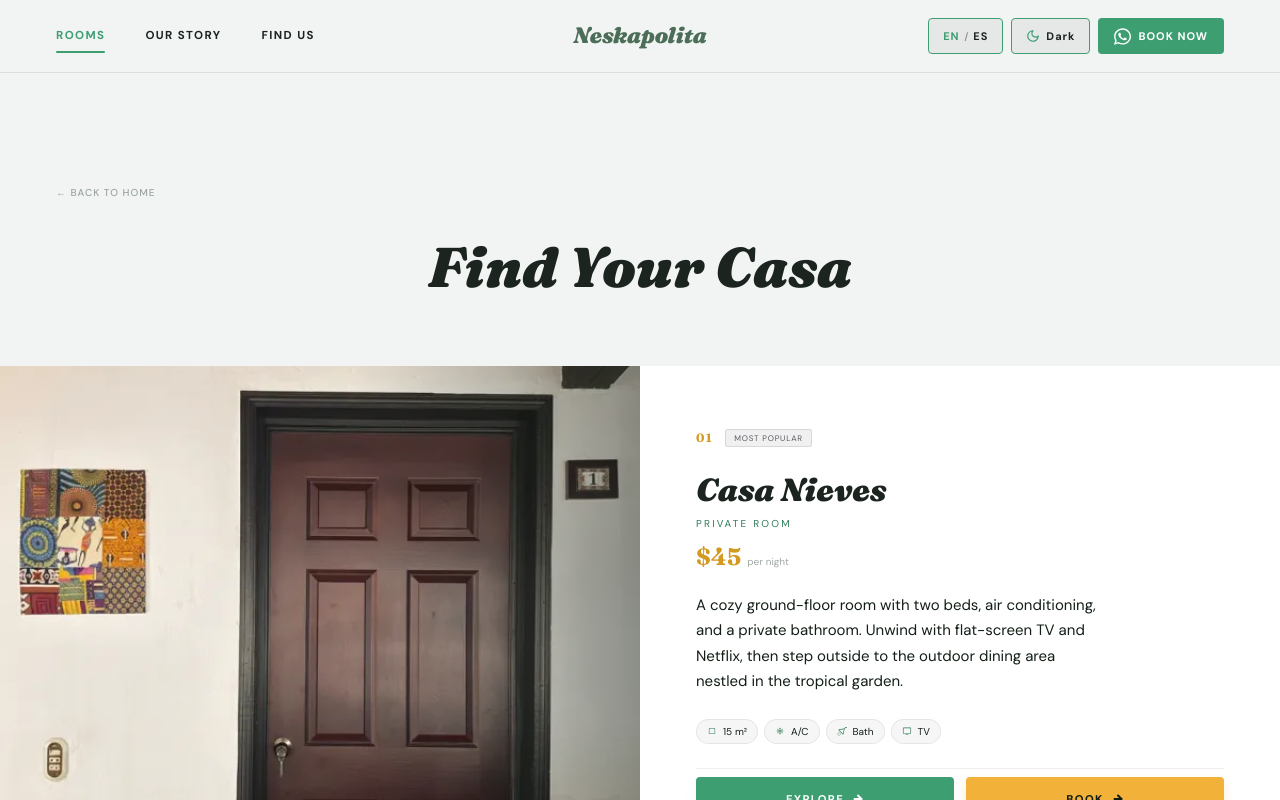
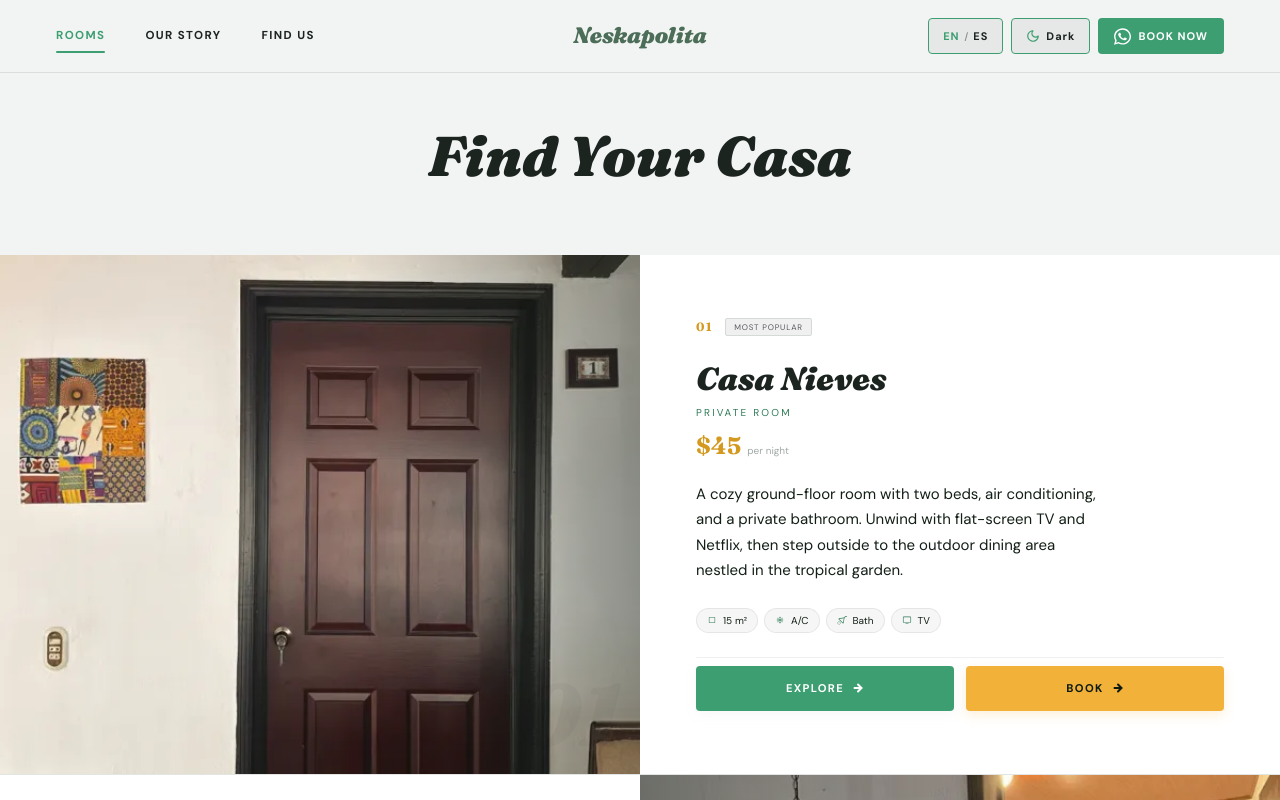
Before and after one commit to eliseomurillo9/neskapolita, a React (Vite) app: page /rooms in a window 1280 px wide. Shown: the top 800 px of the page. Built offline with nearby package versions, Linux system fonts and the light colour scheme.

Commit message:
remote back bottom and fix translations

```diff
--- a/src/app/AppRoutes.tsx
+++ b/src/app/AppRoutes.tsx
@@ -99,7 +99,6 @@ export default function AppRoutes({
             <RoomsPage
               theme={theme}
               rooms={getRooms()}
-              goHome={goHome}
               onOpenModal={setSelectedRoom}
             />
           </motion.div>
--- a/src/app/views/HomePage.tsx
+++ b/src/app/views/HomePage.tsx
@@ -328,7 +328,7 @@ export default function HomePage({
                 <br className="hidden md:block" />
                 <em style={{
                 color: "#3d9e72"
-              }}>{t("story.title_2")}</em>
+              }}>Neskapolita</em>
               </h2>
 
               {/* Subtext */}
--- a/src/app/views/RoomsPage.tsx
+++ b/src/app/views/RoomsPage.tsx
@@ -9,11 +9,10 @@ import RoomCard from "../components/RoomCard";
 interface RoomsPageProps {
   theme: Theme;
   rooms: Room[];
-  goHome: () => void;
   onOpenModal: (room: Room | null) => void;
 }
 
-export default function RoomsPage({ theme, rooms, goHome, onOpenModal }: RoomsPageProps) {
+export default function RoomsPage({ theme, rooms, onOpenModal }: RoomsPageProps) {
   useEffect(() => {
     window.scrollTo(0, 0);
     document.documentElement.scrollTop = 0;
@@ -25,14 +24,7 @@ export default function RoomsPage({ theme, rooms, goHome, onOpenModal }: RoomsPa
   return (
     <div className="w-full">
       {/* Rooms page header */}
-      <div className="max-w-[1920px] mx-auto w-full flex flex-col items-center text-center pt-24 md:pt-28 pb-12 px-6 md:px-14">
-        <button
-          onClick={goHome}
-          className="self-start flex items-center gap-1.5 mb-8 uppercase tracking-widest"
-          style={{ fontFamily: "'DM Sans',sans-serif", fontSize: 10, color: theme.muted, background: "none", border: "none", cursor: "pointer" }}
-        >
-          {t("common.back_to_home_1")}
-        </button>
+      <div className="max-w-[1920px] mx-auto w-full flex flex-col items-center text-center pt-12 pb-12 px-6 md:px-14">
         <h1 className="font-black leading-tight mb-4 italic" style={{ fontFamily: "'Fraunces',serif", fontSize: "clamp(32px,5vw,56px)", color: theme.heading, fontVariationSettings: '"SOFT" 0,"WONK" 1' }}>
           {t("common.find_your_casa")}
         </h1>
--- a/src/imports/Document/index.tsx
+++ b/src/imports/Document/index.tsx
@@ -280,7 +280,7 @@ function Heading() {
         </span>
         <span className="font-['Fraunces:Black_Italic',sans-serif] italic leading-[36.291px] text-[#f2b138] text-[32.992px]" style={{
         fontVariationSettings: '"SOFT" 0, "WONK" 1'
-      }}>{`"Pretty Girl"`}</span>
+      }}>{`"Neskapolita"`}</span>
       </p>
     </div>;
 }
--- a/src/locales/en.json
+++ b/src/locales/en.json
@@ -69,7 +69,7 @@
     "per_night_short": "/night",
     "booking_rating_1": "Booking rating",
     "booking_rating_2": "Booking Rating",
-    "find_your": "Find Your",
+    "find_your": "Find Your ",
     "casa": "Casa",
     "everything_you_need": "Everything you need for a perfect stay",
     "traveler_community": "Traveler Community",
```
